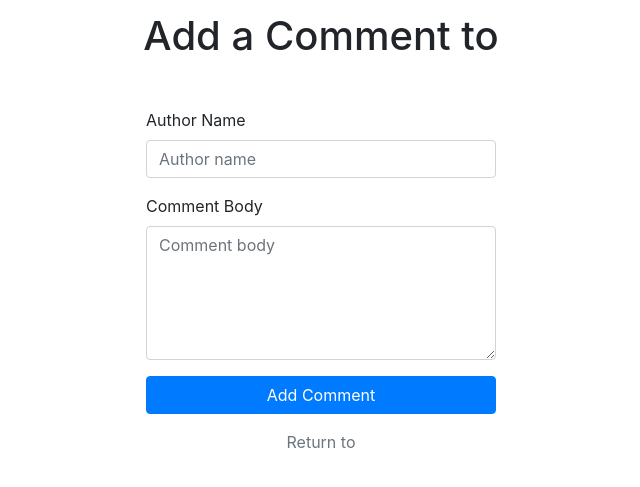
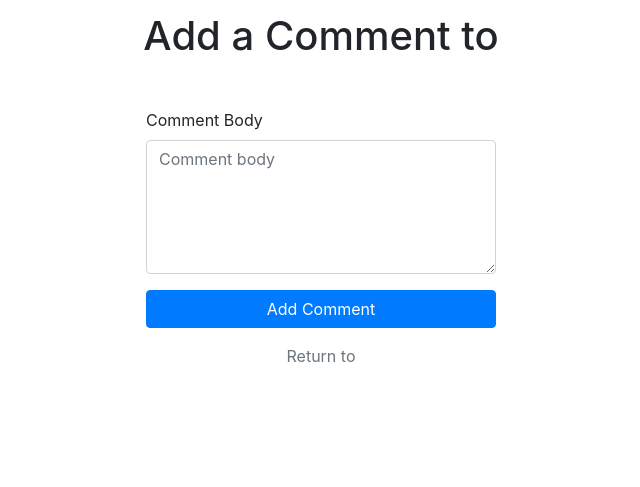
Before and after one commit to jenewland1999/yelp-camp, a Node project: template views/comments/new.ejs in a window 1280 px wide. Shown: the part 58-545 px from the top of the page, without its empty margins (319-959 px from the left). Run offline with Node 20 templates, Linux system fonts and the light colour scheme; the template is opened without the code that fills it, so the values that code supplies are empty; some libraries are stand-ins or nearby versions.

Commit message:
✨ Interlink comments with user model

```diff
--- a/app.js
+++ b/app.js
@@ -8,8 +8,8 @@ const path = require("path");
 const app = express();
 
 // DB Seeds File
-const seedDB = require("./seeds");
-seedDB();
+// const seedDB = require("./seeds");
+// seedDB();
 
 // Express Routes
 const indexRoutes = require("./routes/index");
--- a/routes/comments.js
+++ b/routes/comments.js
@@ -29,6 +29,10 @@ router.post("/", isLoggedIn, (req, res) => {
         if (err) {
           console.error(err);
         } else {
+          // Add username and ID to comment
+          comment.author.id = req.user._id;
+          comment.author.username = req.user.username;
+          comment.save();
           // Interlink the comment and campground
           campground.comments.push(comment._id);
           campground.save();
--- a/views/campgrounds/show.ejs
+++ b/views/campgrounds/show.ejs
@@ -47,7 +47,7 @@
         >
           <div class="d-flex w-100 justify-content-between">
             <h5 class="mb-1">
-              <%= comment.author %>
+              <%= comment.author.username %>
             </h5>
             <small>3 days ago</small>
           </div>
--- a/views/comments/new.ejs
+++ b/views/comments/new.ejs
@@ -7,17 +7,6 @@
   <div class="row">
     <div class="col-lg-4 offset-lg-4">
       <form action="/campgrounds/<%= campground._id %>/comments" method="POST">
-        <div class="form-group">
-          <label for="author">Author Name</label>
-          <input
-            type="text"
-            name="comment[author]"
-            id="author"
-            placeholder="Author name"
-            class="form-control"
-            required
-          />
-        </div>
         <div class="form-group">
           <label for="text">Comment Body</label>
           <textarea
```
Also changed, not shown: models/comment.js (+7 -1 lines).
